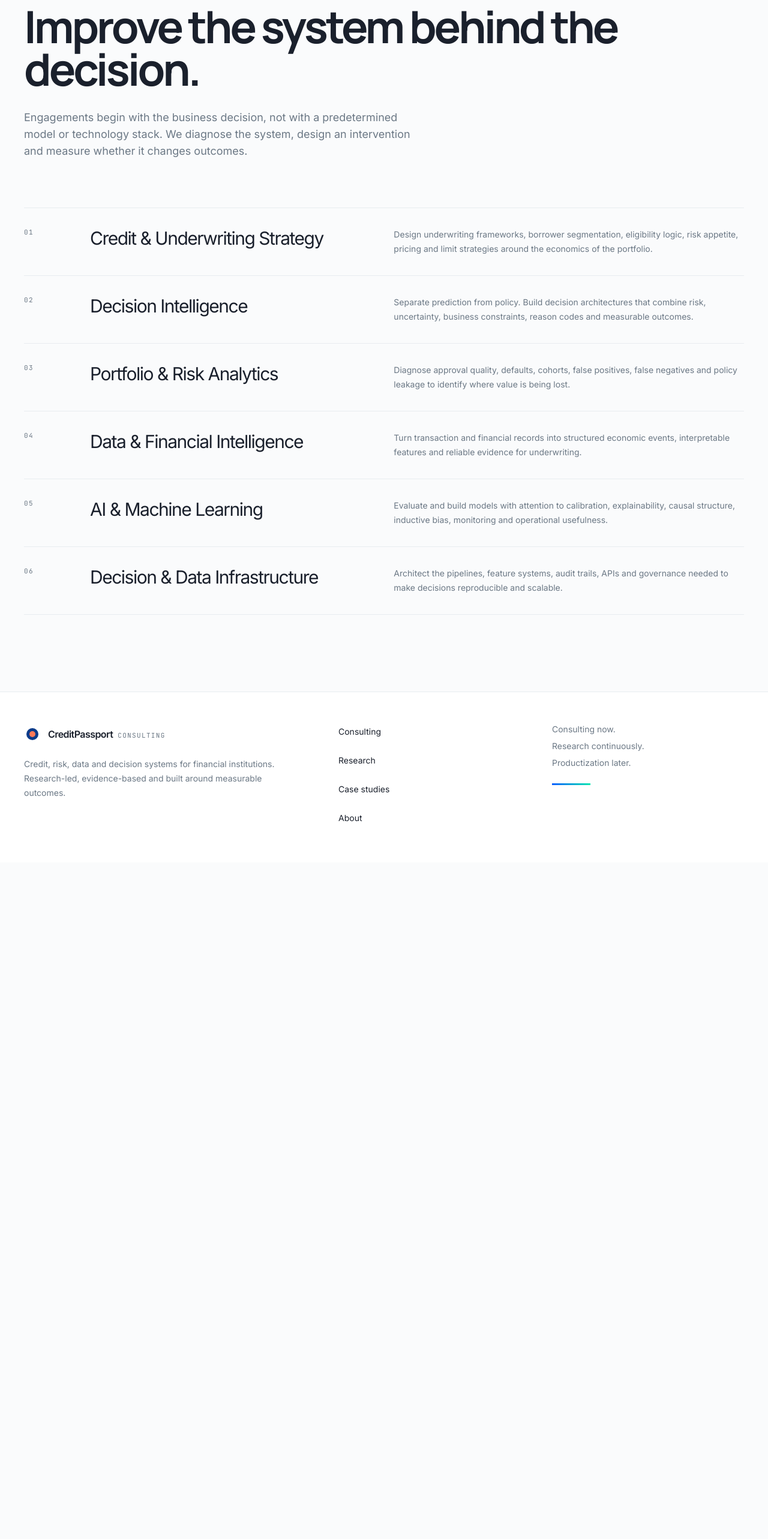
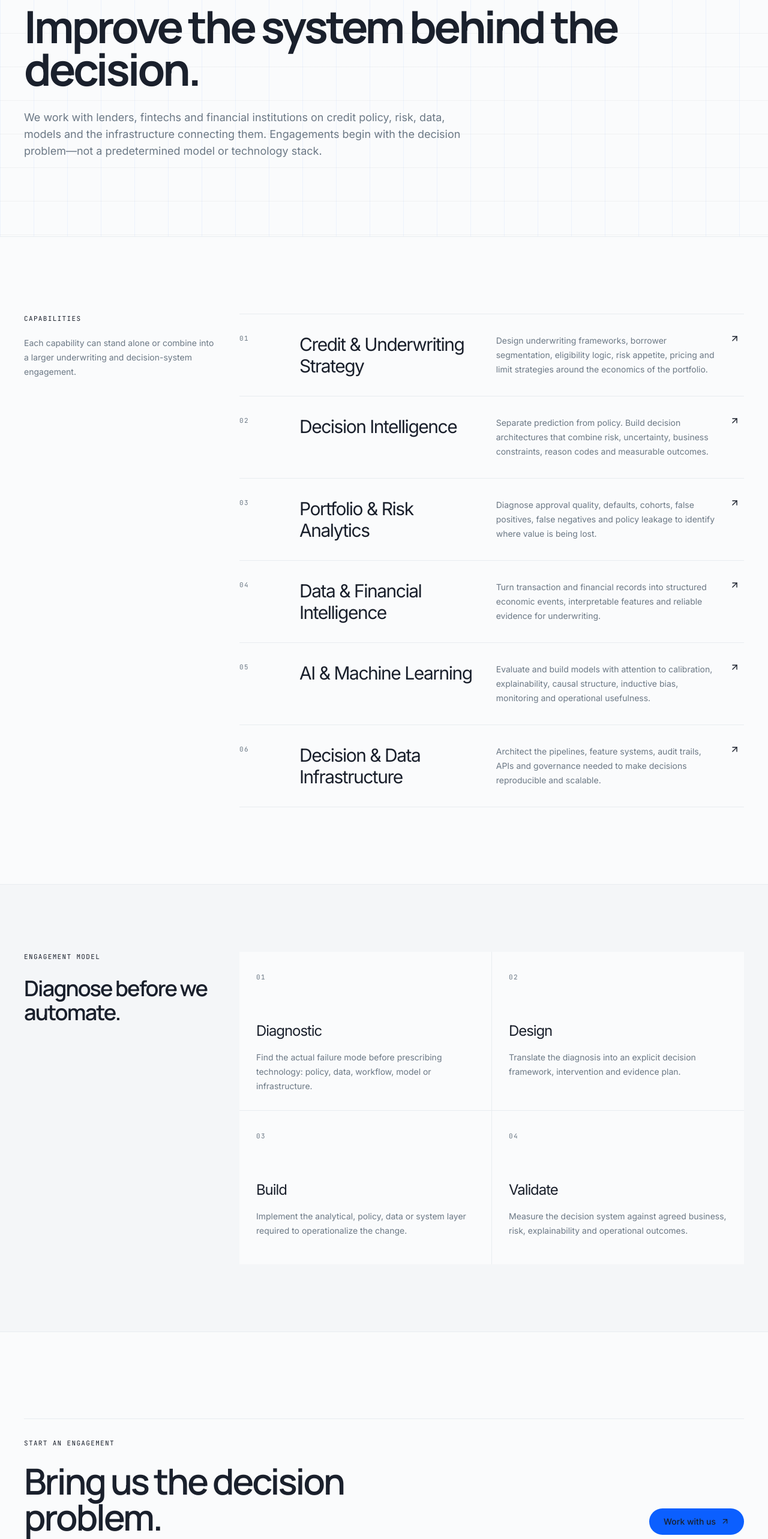
Before and after one commit to AdepojuJeremy/credit-passport-consultancy, a Next.js app: page /consulting in a window 1280 px wide. Shown: the part 234-2800 px from the top of the page at 60% size. Before the commit the page ends 1672 px from the top, so only its background shows below. Built offline with nearby package versions, Linux system fonts and the light colour scheme.

Commit message:
feat: turn consulting index into service-led sales page

```diff
--- a/app/consulting/page.tsx
+++ b/app/consulting/page.tsx
@@ -1,25 +1,97 @@
 import type { Metadata } from "next";
+import Link from "next/link";
+import { ArrowUpRight } from "lucide-react";
 import { services } from "@/data/services";
 
-export const metadata: Metadata = { title: "Consulting" };
+export const metadata: Metadata = {
+  title: "Consulting",
+  description:
+    "Credit strategy, decision intelligence, portfolio analytics, financial intelligence, AI/ML and decision infrastructure for lenders and fintechs.",
+};
+
+const engagementModes = [
+  ["01", "Diagnostic", "Find the actual failure mode before prescribing technology: policy, data, workflow, model or infrastructure."],
+  ["02", "Design", "Translate the diagnosis into an explicit decision framework, intervention and evidence plan."],
+  ["03", "Build", "Implement the analytical, policy, data or system layer required to operationalize the change."],
+  ["04", "Validate", "Measure the decision system against agreed business, risk, explainability and operational outcomes."],
+] as const;
 
 export default function ConsultingPage() {
   return (
-    <section className="site-container py-20 md:py-32">
+    <>
+      <section className="section-grid border-b hairline">
+        <div className="site-container py-20 md:py-32">
           <p className="kicker">Consulting</p>
           <h1 className="section-title mt-8 max-w-5xl">Improve the system behind the decision.</h1>
-      <p className="mt-8 max-w-2xl text-lg leading-7 text-[color:var(--muted)]">
-        Engagements begin with the business decision, not with a predetermined model or technology stack. We diagnose the system, design an intervention and measure whether it changes outcomes.
+          <p className="mt-8 max-w-3xl text-lg leading-7 text-[color:var(--muted)]">
+            We work with lenders, fintechs and financial institutions on credit policy, risk, data, models and the infrastructure connecting them. Engagements begin with the decision problem—not a predetermined model or technology stack.
           </p>
-      <div className="mt-20 border-t hairline">
+        </div>
+      </section>
+
+      <section className="site-container py-20 md:py-32">
+        <div className="grid gap-10 lg:grid-cols-[0.55fr_1.45fr]">
+          <div className="lg:sticky lg:top-28 lg:self-start">
+            <p className="kicker">Capabilities</p>
+            <p className="mt-5 max-w-xs text-sm leading-6 text-[color:var(--muted)]">
+              Each capability can stand alone or combine into a larger underwriting and decision-system engagement.
+            </p>
+          </div>
+          <div className="border-t hairline">
             {services.map((service) => (
-          <article key={service.number} className="grid gap-5 border-b hairline py-8 md:grid-cols-[90px_1fr_1.2fr]">
+              <Link
+                key={service.number}
+                href={`/consulting/${service.slug}`}
+                className="capability-row grid gap-5 border-b hairline py-8 md:grid-cols-[80px_1fr_1.2fr_24px] md:items-start"
+              >
                 <span className="kicker text-[color:var(--muted)]">{service.number}</span>
                 <h2 className="text-3xl tracking-[-0.05em]">{service.title}</h2>
                 <p className="max-w-xl text-sm leading-6 text-[color:var(--muted)]">{service.description}</p>
+                <ArrowUpRight size={17} aria-hidden="true" />
+              </Link>
+            ))}
+          </div>
+        </div>
+      </section>
+
+      <section className="border-y hairline bg-[color:var(--panel)]">
+        <div className="site-container py-20 md:py-28">
+          <div className="grid gap-10 md:grid-cols-[0.55fr_1.45fr]">
+            <div>
+              <p className="kicker">Engagement model</p>
+              <h2 className="mt-6 max-w-md font-[family-name:var(--font-manrope)] text-4xl font-semibold tracking-[-0.05em]">
+                Diagnose before we automate.
+              </h2>
+            </div>
+            <div className="grid gap-px bg-[color:var(--line)] sm:grid-cols-2">
+              {engagementModes.map(([number, title, copy]) => (
+                <article key={number} className="min-h-64 bg-[color:var(--background)] p-7">
+                  <span className="kicker text-[color:var(--muted)]">{number}</span>
+                  <h3 className="mt-16 text-2xl tracking-[-0.045em]">{title}</h3>
+                  <p className="mt-4 text-sm leading-6 text-[color:var(--muted)]">{copy}</p>
                 </article>
               ))}
             </div>
+          </div>
+        </div>
       </section>
+
+      <section className="site-container py-24 md:py-36">
+        <div className="border-t hairline pt-8 md:flex md:items-end md:justify-between md:gap-12">
+          <div>
+            <p className="kicker">Start an engagement</p>
+            <h2 className="mt-6 max-w-3xl font-[family-name:var(--font-manrope)] text-4xl font-semibold tracking-[-0.05em] md:text-6xl">
+              Bring us the decision problem.
+            </h2>
+          </div>
+          <Link
+            href="/contact"
+            className="mt-8 inline-flex items-center gap-2 rounded-full bg-[color:var(--brand-blue)] px-6 py-3 text-sm font-medium text-white md:mt-0"
+          >
+            Work with us <ArrowUpRight size={15} />
+          </Link>
+        </div>
+      </section>
+    </>
   );
 }
```
Lines whose indentation alone changed are shown as unchanged.
